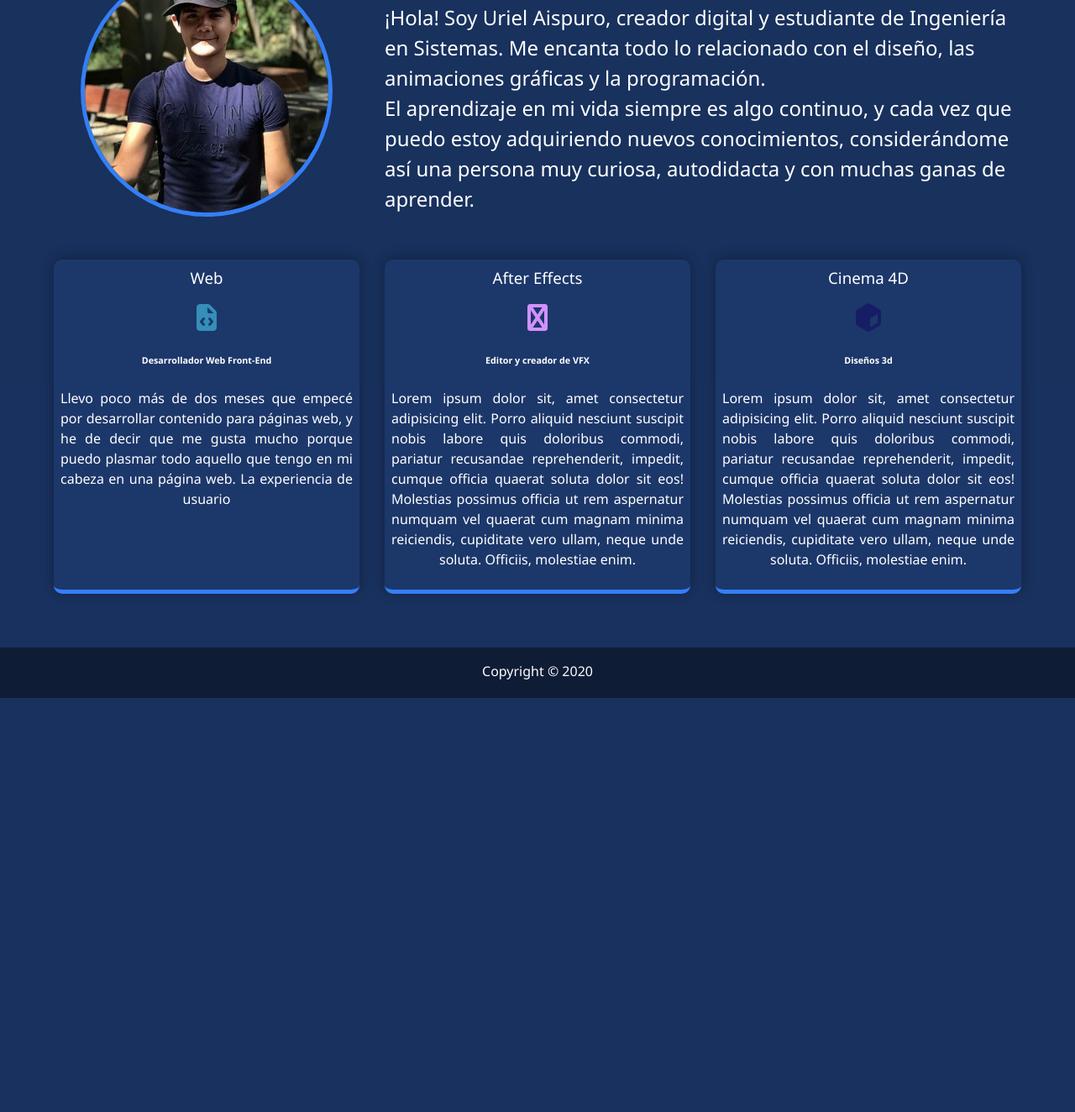
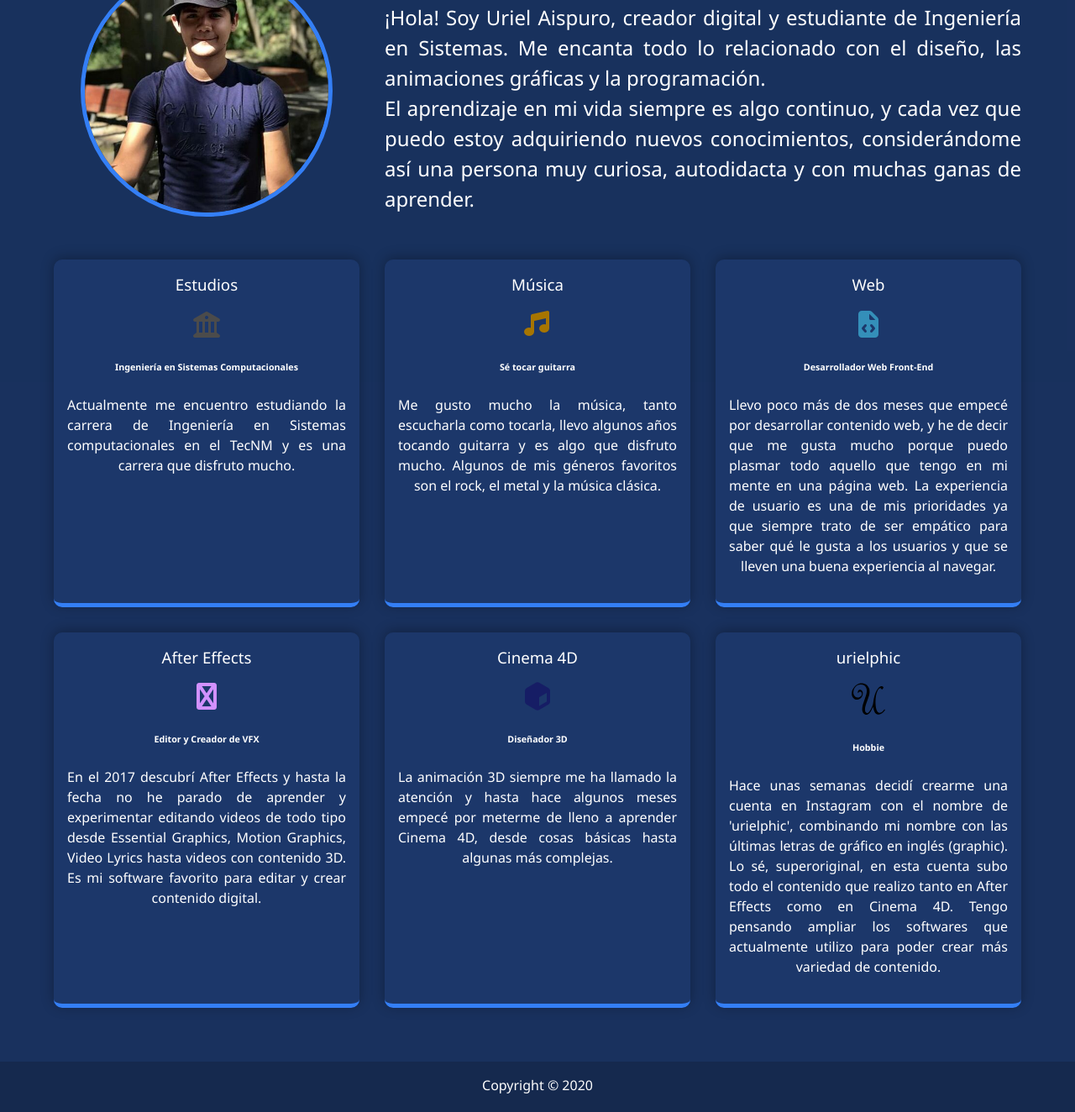
Before and after one commit to urielexis64/modern-portfolio, a website: page dist/about.html in a window 1280 px wide. Shown: the part 345-1669 px from the top of the page at 84% size. Before the commit the page ends 1176 px from the top, so only its background shows below. Drawn offline with Linux system fonts and the light colour scheme.

Commit message:
Some skills added to About me

```diff
--- a/scss/_menu.scss
+++ b/scss/_menu.scss
@@ -103,11 +103,13 @@
 
 	.nav-item {
 		transform: translate3d(600px, 0, 0);
+		opacity: 0;
 		@include easeOut;
 
 		&.show {
 			//Slide in from right
 			transform: translate3d(0, 0, 0);
+			opacity: 1;
 		}
 
 		&.active > a {
--- a/scss/main.scss
+++ b/scss/main.scss
@@ -73,7 +73,8 @@ main {
 	grid-gap: 30px;
 	grid-template-areas:
 		'bioimage bio bio'
-		'job1 job2 job3';
+		'skill1 skill2 skill3'
+		'skill4 skill5 skill6';
 	grid-template-columns: repeat(3, 1fr);
 
 	.bio-image {
@@ -89,22 +90,32 @@ main {
 	.bio {
 		grid-area: bio;
 		font-size: 1.5rem;
+		text-align: justify;
 	}
 
-	.job-1 {
-		grid-area: job1;
+	.skill-1 {
+		grid-area: skill1;
 	}
-	.job-2 {
-		grid-area: job2;
+	.skill-2 {
+		grid-area: skill2;
 	}
-	.job-3 {
-		grid-area: job3;
+	.skill-3 {
+		grid-area: skill3;
+	}
+	.skill-4 {
+		grid-area: skill4;
+	}
+	.skill-5 {
+		grid-area: skill5;
+	}
+	.skill-6 {
+		grid-area: skill6;
 	}
 
-	.job {
+	.skill {
 		background: lighten($primary-color, 3);
 		border-radius: 10px;
-		padding: 0.5rem;
+		padding: 1rem;
 		border-bottom: $secondary-color 5px solid;
 		box-shadow: 0 -2px 15px rgba(0, 0, 0, 0.3);
 		text-align: justify;
@@ -113,25 +124,13 @@ main {
 
 	i {
 		padding-top: 1rem;
-
-		&.fa-cube {
-			color: #161d65;
-		}
-
-		&.fa-adobe {
-			color: #d291ff;
-		}
-
-		&.fa-file-code {
-			color: #348fb9;
-		}
 	}
 }
 
 #main-footer {
 	text-align: center;
 	padding: 1rem;
-	background: darken($primary-color, $amount: 10);
+	background: darken($primary-color, $amount: 4);
 	color: set-text-color($primary-color);
 	height: 60px;
 }
```
Also changed, not shown: dist/about.html, dist/css/main.css, dist/img/logo.svg (added), dist/index.html.
